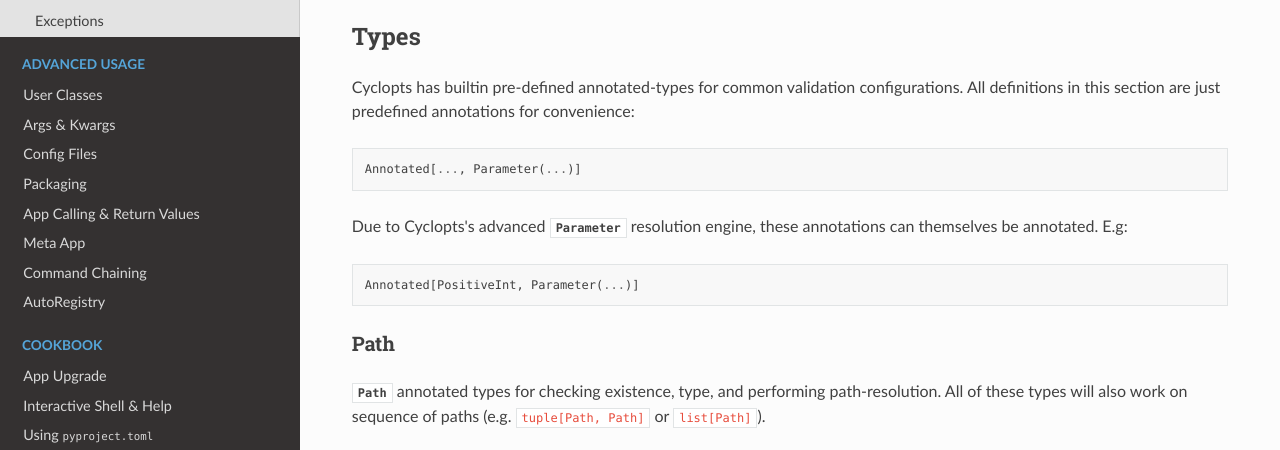
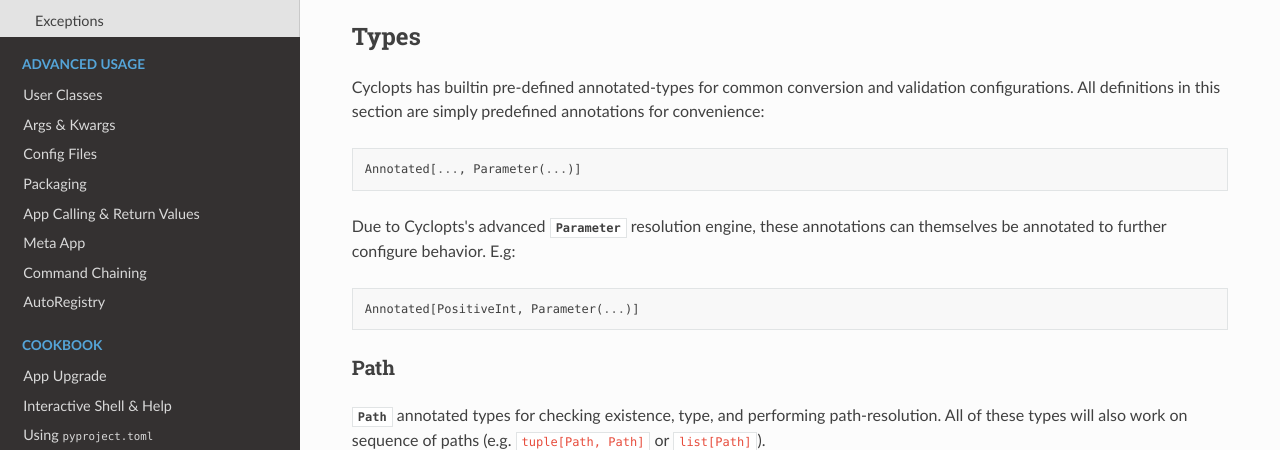
Before and after one commit to BrianPugh/cyclopts, a Sphinx documentation site: the page built from docs/source/api.rst, in a window 1280 px wide and 900 px high, scrolled down 1800 px, cut to the strip 180-630 px from the top of the window. Built offline with Sphinx 7.4.7 and the Read the Docs theme 3.1.0, drawn with Linux system fonts in a browser that asks for light colours.

Commit message:
more docs

```diff
--- a/docs/source/api.rst
+++ b/docs/source/api.rst
@@ -781,14 +781,14 @@
 -----
 Types
 -----
-Cyclopts has builtin pre-defined annotated-types for common validation configurations.
-All definitions in this section are just predefined annotations for convenience:
+Cyclopts has builtin pre-defined annotated-types for common conversion and validation configurations.
+All definitions in this section are simply predefined annotations for convenience:
 
 .. code-block:: python
 
    Annotated[..., Parameter(...)]
 
-Due to Cyclopts's advanced :class:`.Parameter` resolution engine, these annotations can themselves be annotated. E.g:
+Due to Cyclopts's advanced :class:`.Parameter` resolution engine, these annotations can themselves be annotated to further configure behavior. E.g:
 
 .. code-block::
 
@@ -928,11 +928,9 @@
 
       app = cyclopts.App(config=cyclopts.config.Env("MY_SCRIPT_"))
 
-
       @app.command
       def my_command(foo, bar):
           print(f"{foo=} {bar=}")
-
 
       app()
 
```
Also changed, not shown: other parts of docs/source/api.rst (+2 -0 lines).
